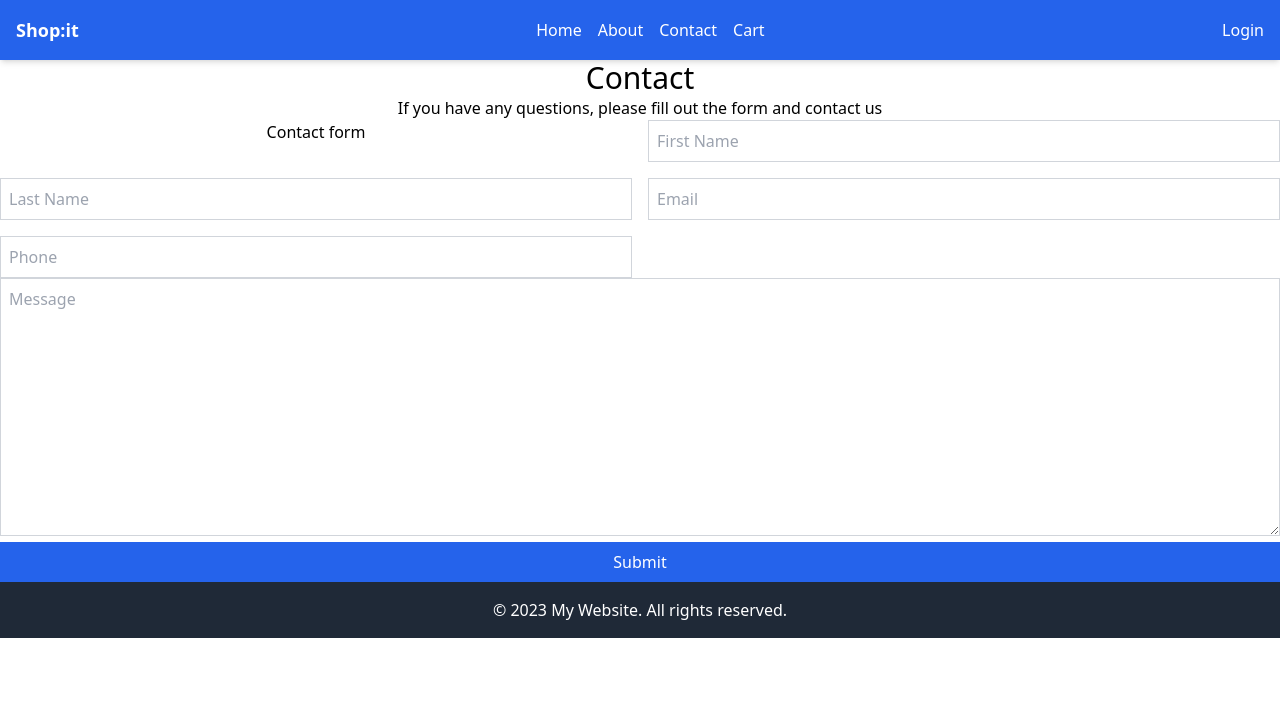
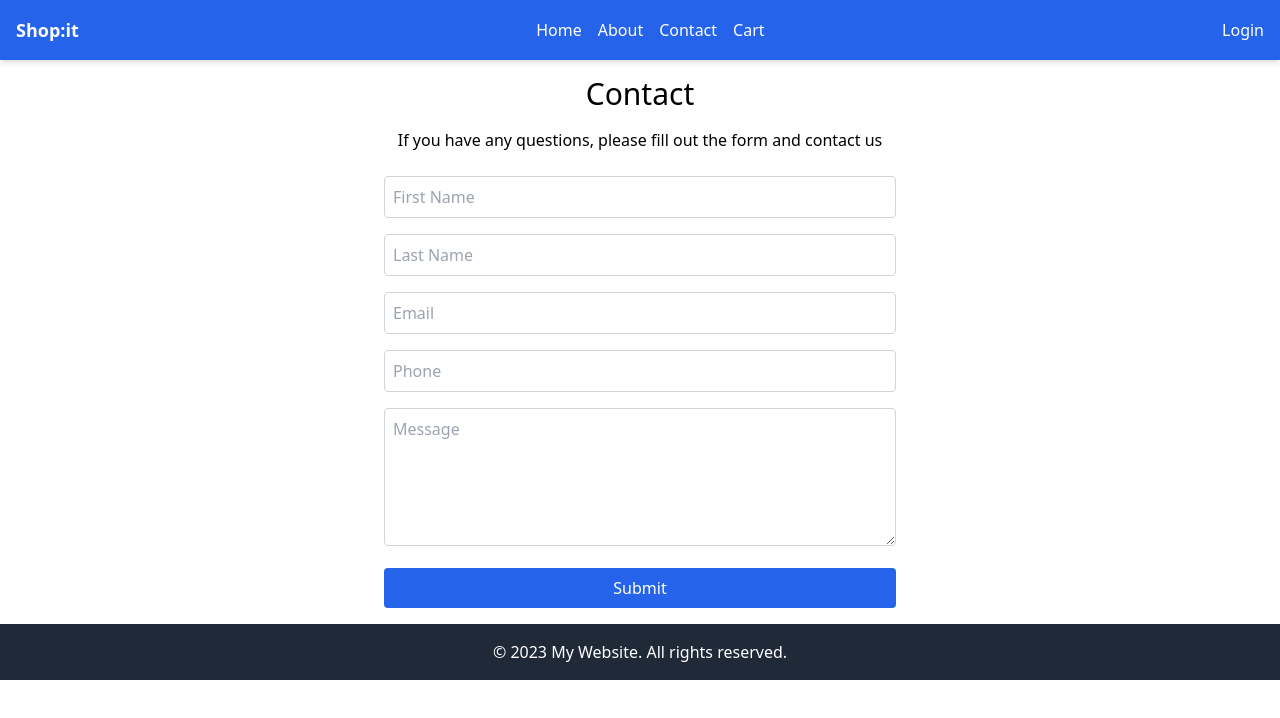
Before and after one commit to EliseAur/ecom-store, a React (Vite) app: page /contact in a window 1280 px wide. Shown: the top 718 px of the page. Built offline with nearby package versions, Linux system fonts and the light colour scheme.

Commit message:
change to the contact form to make it easier to read

```diff
--- a/src/pages/contact.jsx
+++ b/src/pages/contact.jsx
@@ -1,19 +1,35 @@
 function Contact() {
   return (
-    <div id="main-container" className="container mx-auto">
+    // <div id="main-container" className="container mx-auto">
+    //   <main className="text-center">
+    //     <h1 className="text-3xl">Contact</h1>
+    //     <p>If you have any questions, please fill out the form and contact us</p>
+    //     <form action="">
+    //       <div className="grid grid-cols-2 gap-4">
+    //         <h2>Contact form</h2>
+    //         <input type="text" placeholder="First Name" className="p-2 border border-gray-300" />
+    //         <input type="text" placeholder="Last Name" className="p-2 border border-gray-300" />
+    //         <input type="email" placeholder="Email" className="p-2 border border-gray-300" />
+    //         <input type="text" placeholder="Phone" className="p-2 border border-gray-300" />
+    //       </div>
+    //       <textarea name="" id="" cols="30" rows="10" placeholder="Message" className="p-2 border border-gray-300 w-full"></textarea>
+    //       <button className="bg-blue-600 text-white p-2 w-full">Submit</button>
+    //     </form>
+    //   </main>
+    // </div>
+    <div id="main-container" className="container mx-auto p-4">
       <main className="text-center">
-        <h1 className="text-3xl">Contact</h1>
-        <p>If you have any questions, please fill out the form and contact us</p>
-        <form action="">
-          <div className="grid grid-cols-2 gap-4">
-            <h2>Contact form</h2>
-            <input type="text" placeholder="First Name" className="p-2 border border-gray-300" />
-            <input type="text" placeholder="Last Name" className="p-2 border border-gray-300" />
-            <input type="email" placeholder="Email" className="p-2 border border-gray-300" />
-            <input type="text" placeholder="Phone" className="p-2 border border-gray-300" />
+        <h1 className="text-3xl mb-4">Contact</h1>
+        <p className="mb-6">If you have any questions, please fill out the form and contact us</p>
+        <form action="" className="max-w-lg mx-auto">
+          <div className="grid grid-cols-1 gap-4 mb-4">
+            <input type="text" placeholder="First Name" className="p-2 border border-gray-300 rounded" />
+            <input type="text" placeholder="Last Name" className="p-2 border border-gray-300 rounded" />
+            <input type="email" placeholder="Email" className="p-2 border border-gray-300 rounded" />
+            <input type="text" placeholder="Phone" className="p-2 border border-gray-300 rounded" />
           </div>
-          <textarea name="" id="" cols="30" rows="10" placeholder="Message" className="p-2 border border-gray-300 w-full"></textarea>
-          <button className="bg-blue-600 text-white p-2 w-full">Submit</button>
+          <textarea name="" id="" cols="30" rows="5" placeholder="Message" className="p-2 border border-gray-300 rounded w-full mb-4"></textarea>
+          <button className="bg-blue-600 text-white p-2 w-full rounded">Submit</button>
         </form>
       </main>
     </div>
```
